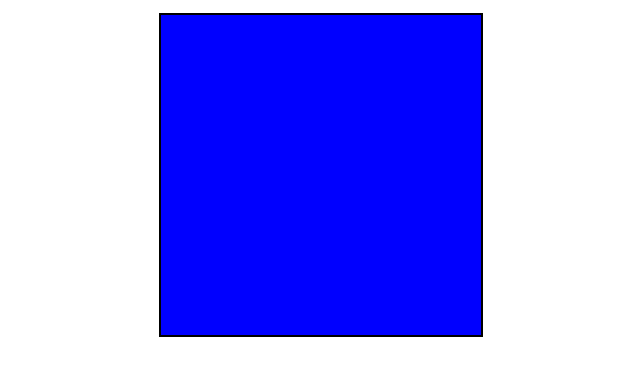
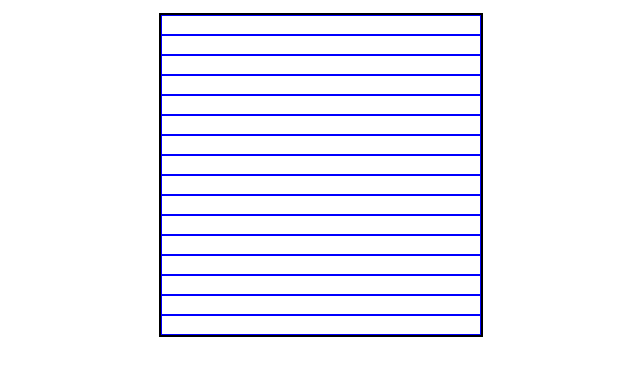
Before and after one commit to turbocep/TOP_Etch-a-Sketch, a plain HTML site: page index.html in a window 1280 px wide. Shown: the part 56-432 px from the top of the page, without its empty margins (319-959 px from the left). Drawn offline with Linux system fonts and the light colour scheme.

Commit message:
generate rows instead of direct divs.
I tried to make the drawing surface divs (pixels)
resize to their container using flexbox. The
problem was that they'd only resize into their
flex direction, but not on the cross-axis. This
caused the divs to not spread along the cross
direction (vertically) and they'd all bunch-up
horizontally, leaving empty space at the bottom
of the container. I'm solving this by creating
extra div containers called "rows" that the
pixels sit in. Now flexbox can be used to size
the pixels in the horizontal directions, and the
rows will size the pixels in the vertical
direction.

```diff
--- a/scripts.js
+++ b/scripts.js
@@ -1,8 +1,12 @@
 //Reference selectors
 const container = document.querySelector(".container");
 
-for (let i = 0; i < 16 * 16; i++) {
-  let div = document.createElement("div");
-  div.classList.toggle("div");
-  container.appendChild(div);
+let size = 16;
+
+//We'll have rows now.
+for (let i = 0; i < size; i++) {
+  //This creates a row within the big container.
+  let row = document.createElement("div");
+  row.classList.toggle("row");
+  container.appendChild(row);
 }
--- a/styles.css
+++ b/styles.css
@@ -18,10 +18,14 @@ body {
   margin: 16px auto;
   display: flex;
   flex-wrap: wrap;
+  flex-direction: column;
+}
+
+.row {
+  flex: 1;
+  border: 1px solid blue;
 }
 
 .div {
-  background-color: blue;
-  width: 20px;
-  height: 20px;
+  border: 1px solid grey;
 }
```
